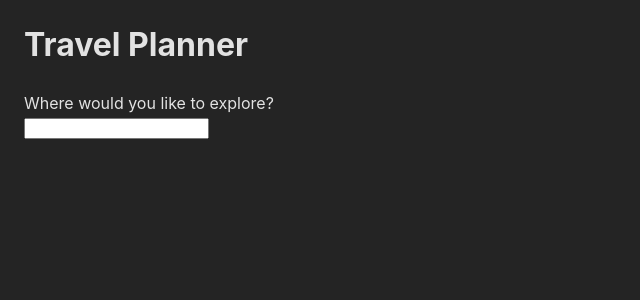
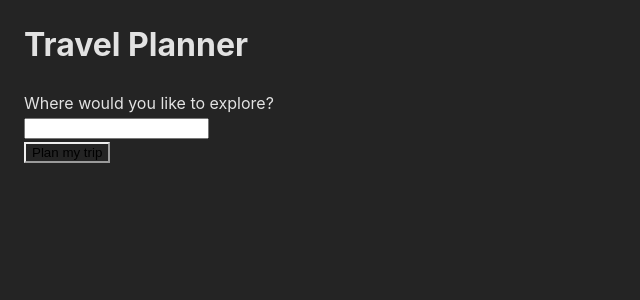
Before and after one commit to nicholaskang/travel-planner, a React (Vite) app: page / in a window 1280 px wide. Shown: the top 300 px of the page, without its empty margins (0-640 px from the left). Built offline with nearby package versions, Linux system fonts and the light colour scheme; no server answers.

Commit message:
Allows for basic user prompt and gemini response

```diff
--- a/src/App.tsx
+++ b/src/App.tsx
@@ -1,22 +1,33 @@
+import { useState } from "react";
 import { GoogleGenerativeAI } from "@google/generative-ai";
 
 function App() {
+  const [userPrompt, setUserPrompt] = useState<string>("");
+  const [response, setResponse] = useState<string>("");
+  const [loading, setLoading] = useState<boolean>(false);
+  const [error, setError] = useState<string>("");
+
   const apiKey = import.meta.env.VITE_GEMINI_API_KEY;
   const genAI = new GoogleGenerativeAI(apiKey);
   const model = genAI.getGenerativeModel({ model: "gemini-1.5-flash" });
 
-  const prompt = "Explain how AI works";
+  const fetchResponse = async () => {
+    if (!userPrompt) return;
 
-  const fetchResponse = async () => {
     try {
-      const response = await model.generateContent(prompt);
-      console.log(response.response.text());
+      setLoading(true);
+      setError("");
+      setResponse("");
+
+      const res = await model.generateContent(userPrompt);
+      setResponse(res.response.text());
+      setUserPrompt("");
     } catch (error) {
-      console.error(error);
+      setError(String(error));
+    } finally {
+      setLoading(false);
     }
   };
-
-  fetchResponse();
 
   return (
     <main style={{ margin: "0 24px" }}>
@@ -27,8 +38,21 @@ function App() {
         <input
           type="text"
           id="destination"
+          value={userPrompt}
+          onChange={(e) => setUserPrompt(e.target.value)}
         />
+        <br />
+        <button
+          onClick={fetchResponse}
+          disabled={loading || !userPrompt}>
+          Plan my trip
+        </button>
       </div>
+      <section>
+        {loading && <p>Loading...</p>}
+        {response && <p>{response}</p>}
+        {error && <p style={{ color: "red" }}>{error}</p>}
+      </section>
     </main>
   );
 }
--- a/src/index.css
+++ b/src/index.css
@@ -18,3 +18,10 @@ body {
   min-width: 320px;
   min-height: 100vh;
 }
+
+button:disabled {
+  opacity: 1;
+  background-color: initial;
+  color: initial;
+  border-color: initial;
+}
```
